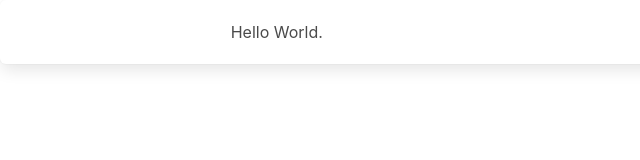
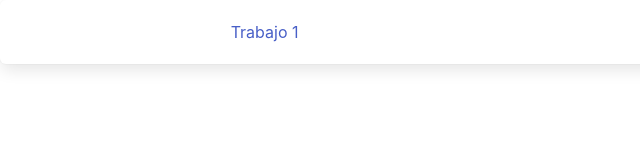
Before and after one commit to ihrworld/2022-valle-de-los-caidos, a plain HTML site: page trabajo_1/index.html in a window 1280 px wide. Shown: the full height of the page, 0-640 px from the left. Drawn offline with nearby package versions, Linux system fonts and the light colour scheme.

Commit message:
non blank index

```diff
--- a/trabajo_1/index.html
+++ b/trabajo_1/index.html
@@ -13,7 +13,7 @@
    <div class="box">
     <div class="columns is-centered">
         <div class="column is-two-thirds content">
-            Hello World.
+            <a href="Trabajo-1.html">Trabajo 1</a>
         </div>
    </div>
  </div>
```
